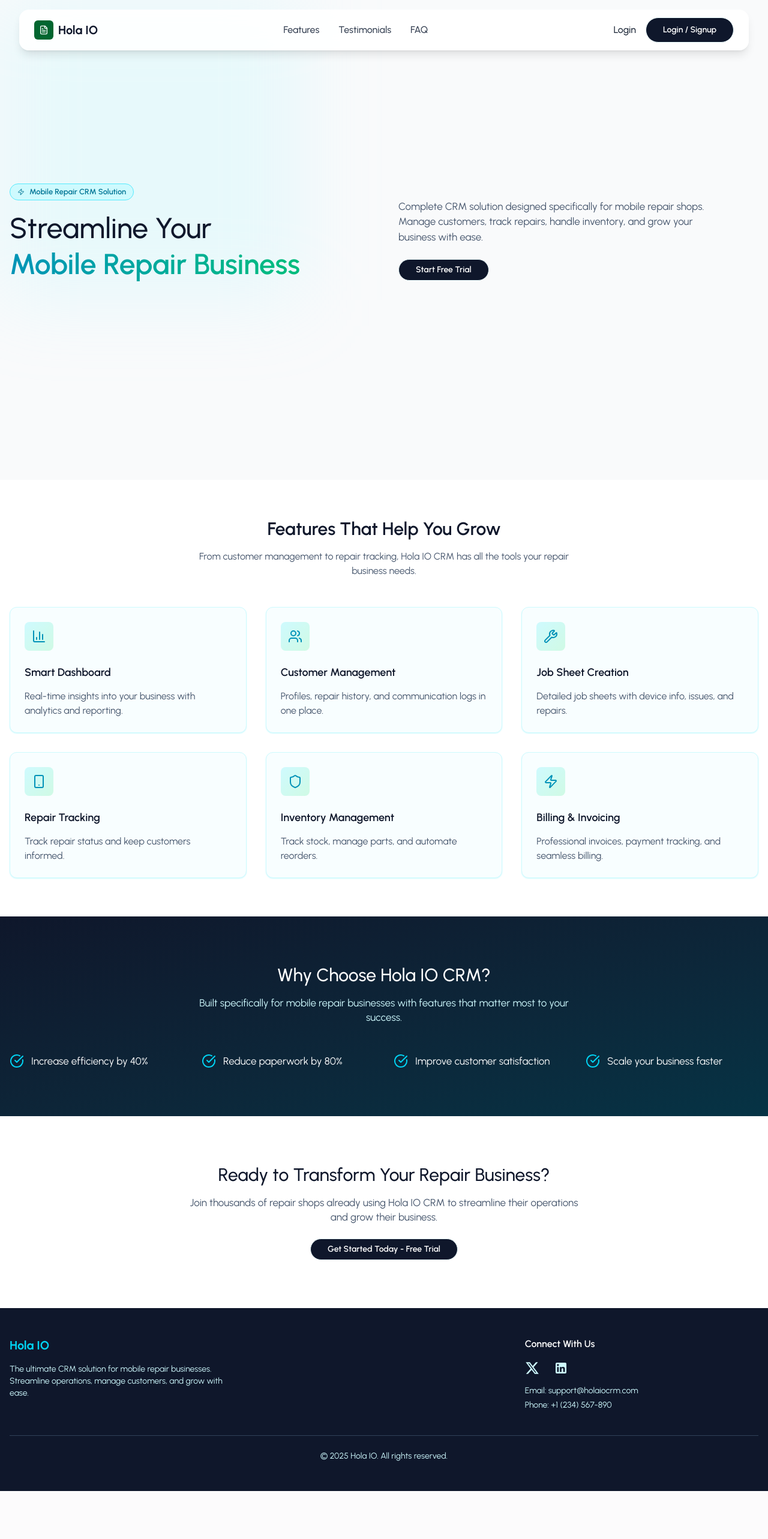
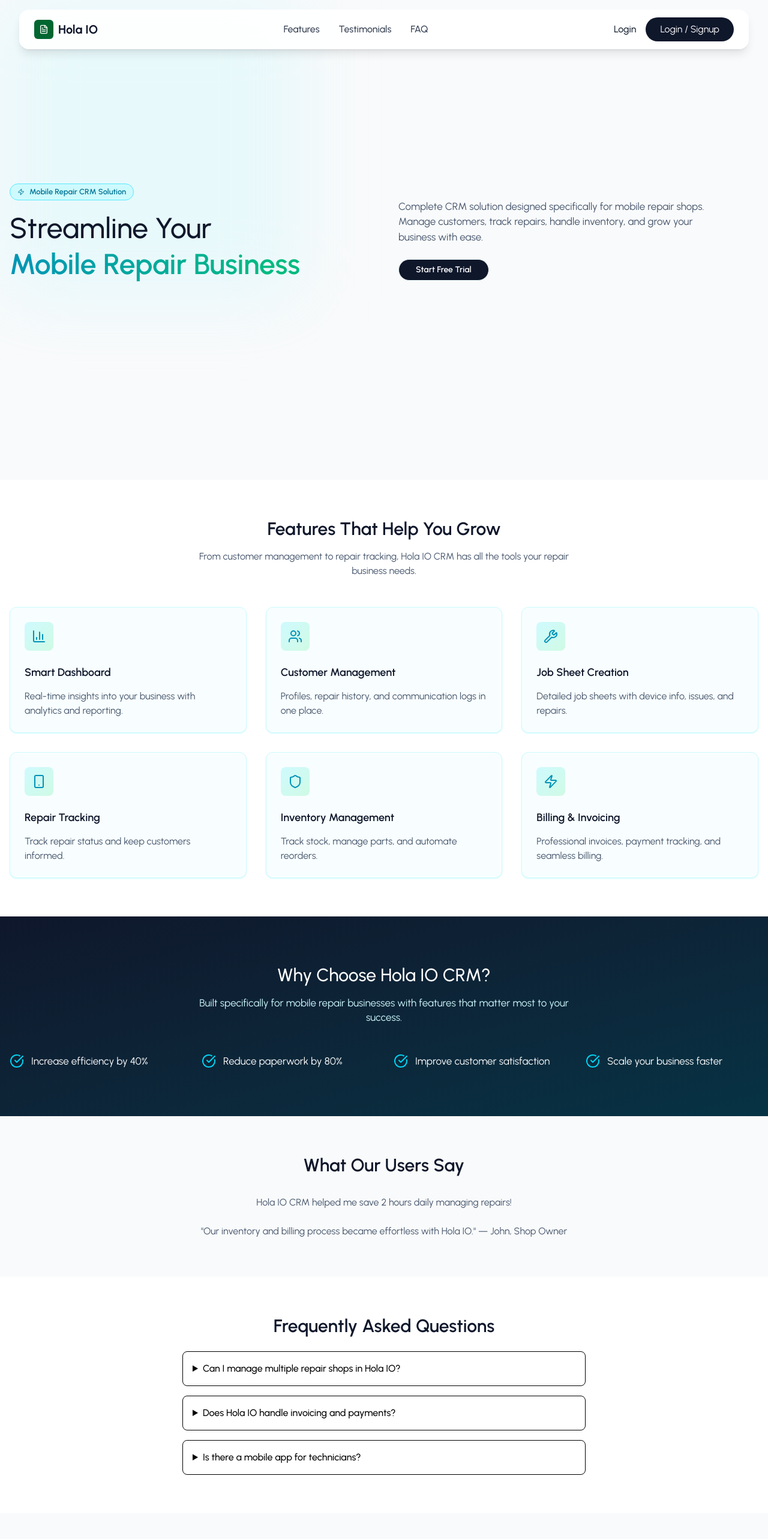
Before and after one commit to ivaibhavkulkarni/CRM-main-project, a React (Vite) app in the folder frontend/hola-io-crm/: page / in a window 1280 px wide. Shown: the top 2566 px of the page at 60% size. Before the commit the page ends 2486 px from the top, so only its background shows below. Built offline with nearby package versions, Linux system fonts and the light colour scheme.

Commit message:
Header fix and fq, testimonial ,

```diff
--- a/frontend/hola-io-crm/src/components/landing/Header.jsx
+++ b/frontend/hola-io-crm/src/components/landing/Header.jsx
@@ -1,79 +1,51 @@
-import { useState, useEffect } from "react"
-import { Link, Navigate, useNavigate } from 'react-router-dom'
-import { FileText, Menu, X} from "lucide-react"
+import { useState } from "react"
+import { Link, useNavigate } from 'react-router-dom'
+import { FileText, Menu, X } from "lucide-react"
 import ProfileDropdown from "../layout/ProfileDropdown"
 import { useAuth } from "../../context/AuthContext"
 import { Button } from "../ui/Button"
+
 const Header = () => {
+  const [isMenuOpen, setIsMenuOpen] = useState(false)
+  const { isAuthenticated, user, logout } = useAuth()
+  const navigate = useNavigate()
+  const [profileDropdownOpen, setProfileDropdownOpen] = useState(false)
 
-  const [isScrolled, setIsScrolled] = useState(false);
-  const [isMenuOpen, setIsMenuOpen] = useState(false);
-
-  const { isAuthenticated, user, logout } = useAuth();
-
-  const navigate = useNavigate()
-
-  const [profileDropdownOpen, setProfileDeopdownOpen] = useState(false);
-
-  useEffect(() => {
-    const handleScroll = () => {
-      setIsScrolled(window.scrollY > 10);
-    };
-    window.addEventListener("scroll", handleScroll);
-    return () => window.removeEventListener("scroll", handleScroll);
-
-
-  }, []);
+  // Close mobile menu after clicking
+  const handleLinkClick = (id) => {
+    const section = document.querySelector(id)
+    if (section) {
+      section.scrollIntoView({ behavior: "smooth" })
+    }
+    setIsMenuOpen(false)
+  }
 
   return (
-
-    <header
-  className={`fixed top-0 w-full z-50 transition-all duration-300`}
->
+    <header className="fixed top-0 w-full z-50">
       <div className="max-w-7xl mx-auto px-4 sm:px-6 lg:px-8 py-3 md:py-4">
         <div className="bg-white/90 backdrop-blur-md rounded-2xl border border-white/20 shadow-lg px-4 md:px-6 py-3 flex items-center justify-between">
 
-      {/* ===== Left Section (Logo + Name) ===== */}
+          {/* Logo */}
           <div className="flex items-center space-x-2">
             <div className="w-8 h-8 bg-green-800 rounded-md flex items-center justify-center">
               <FileText className="w-4 h-4 text-white" />
             </div>
-        <span className="text-lg md:text-xl font-bold text-slate-900">
-          Hola IO
-        </span>
+            <span className="text-lg md:text-xl font-bold text-slate-900">Hola IO</span>
           </div>
 
-      {/* ===== Desktop Menu ===== */}
+          {/* Desktop Menu */}
           <div className="hidden lg:flex lg:items-center lg:space-x-8">
-        <a
-          href="#features"
-          className="text-gray-700 hover:text-gray-900 font-medium transition-colors duration-200 relative after:absolute after:bottom-0 after:left-0 after:h-0.5 after:w-0 after:bg-black after:transition-all hover:after:w-full"
-        >
-          Features
-        </a>
-        <a
-          href="#testimonials"
-          className="text-gray-700 hover:text-gray-900 font-medium transition-colors duration-200 relative after:absolute after:bottom-0 after:left-0 after:h-0.5 after:w-0 after:bg-black after:transition-all hover:after:w-full"
-        >
-          Testimonials
-        </a>
-        <a
-          href="#faq"
-          className="text-gray-700 hover:text-gray-900 font-medium transition-colors duration-200 relative after:absolute after:bottom-0 after:left-0 after:h-0.5 after:w-0 after:bg-black after:transition-all hover:after:w-full"
-        >
-          FAQ
-        </a>
+            <button onClick={() => handleLinkClick("#features")} className="text-gray-700 hover:text-gray-900 font-medium">Features</button>
+            <button onClick={() => handleLinkClick("#testimonials")} className="text-gray-700 hover:text-gray-900 font-medium">Testimonials</button>
+            <button onClick={() => handleLinkClick("#faq")} className="text-gray-700 hover:text-gray-900 font-medium">FAQ</button>
           </div>
 
-      {/* ===== Right Section (Buttons / Profile) ===== */}
+          {/* Right Section */}
           <div className="hidden lg:flex items-center space-x-4">
             {isAuthenticated ? (
               <ProfileDropdown
                 isOpen={profileDropdownOpen}
-            onToggle={(e) => {
-              e.stopPropagation();
-              setProfileDeopdownOpen(!profileDropdownOpen);
-            }}
+                onToggle={() => setProfileDropdownOpen(!profileDropdownOpen)}
                 avatar={user?.avatar || ""}
                 companyName={user?.name || ""}
                 email={user?.email || ""}
@@ -81,79 +53,37 @@
               />
             ) : (
               <>
-            <Link
-              to="/login"
-              className="text-gray-800 hover:text-gray-900 font-medium transition-colors duration-200"
-            >
-              Login
-            </Link>
-            <Link
-              to="/signup"
-              className="bg-slate-900 text-xs md:text-sm font-semibold text-white px-6 md:px-7 py-2 md:py-2.5 rounded-full hover:bg-cyan-100 hover:text-slate-900 border border-cyan-50 hover:border-cyan-300 transition-colors cursor-pointer"
-            >
-              Login / Signup
-            </Link>
+                <Link to="/login" className="text-gray-800 hover:text-gray-900 font-medium">Login</Link>
+                <Link to="/signup" className="bg-slate-900 text-white px-6 py-2 rounded-full hover:bg-cyan-100 hover:text-slate-900 transition">Login / Signup</Link>
               </>
             )}
           </div>
 
-      {/* ===== Mobile Menu Button ===== */}
+          {/* Mobile Menu Button */}
           <div className="lg:hidden">
-        <button
-          onClick={() => setIsMenuOpen(!isMenuOpen)}
-          className="p-2 rounded-lg text-gray-700 hover:text-gray-900 hover:bg-gray-100 transition-colors duration-200"
-        >
+            <button onClick={() => setIsMenuOpen(!isMenuOpen)} className="p-2 rounded-lg text-gray-700 hover:text-gray-900 hover:bg-gray-100">
               {isMenuOpen ? <X className="w-6 h-6" /> : <Menu className="w-6 h-6" />}
             </button>
           </div>
         </div>
       </div>
 
-  {/* ===== Mobile Dropdown Menu ===== */}
+      {/* Mobile Dropdown Menu */}
       {isMenuOpen && (
         <div className="lg:hidden absolute top-full left-0 right-0 bg-white/95 backdrop-blur-md border-t border-gray-200 shadow-lg">
           <div className="px-4 py-3 space-y-1">
-        <a
-          href="#features"
-          className="block px-4 py-3 text-gray-700 hover:text-gray-900 hover:bg-gray-50 font-medium transition-colors duration-200"
-        >
-          Features
-        </a>
-        <a
-          href="#testimonials"
-          className="block px-4 py-3 text-gray-700 hover:text-gray-900 hover:bg-gray-50 font-medium transition-colors duration-200"
-        >
-          Testimonials
-        </a>
-        <a
-          href="#faq"
-          className="block px-4 py-3 text-gray-700 hover:text-gray-900 hover:bg-gray-50 font-medium transition-colors duration-200"
-        >
-          FAQ
-        </a>
+            <button onClick={() => handleLinkClick("#features")} className="block px-4 py-3 text-gray-700 hover:bg-gray-50 w-full text-left">Features</button>
+            <button onClick={() => handleLinkClick("#testimonials")} className="block px-4 py-3 text-gray-700 hover:bg-gray-50 w-full text-left">Testimonials</button>
+            <button onClick={() => handleLinkClick("#faq")} className="block px-4 py-3 text-gray-700 hover:bg-gray-50 w-full text-left">FAQ</button>
 
             <div className="border-t border-gray-200 my-2"></div>
 
             {isAuthenticated ? (
-          <div className="p-4">
-            <Button onClick={() => navigate("/dashboard")} className="w-full">
-              Go to Dashboard
-            </Button>
-          </div>
+              <Button onClick={() => { navigate("/dashboard"); setIsMenuOpen(false) }} className="w-full">Go to Dashboard</Button>
             ) : (
               <>
-            <Link
-              to="/login"
-              className="block px-4 py-3 text-gray-700 hover:text-gray-900 hover:bg-gray-50 font-medium transition-colors duration-200"
-            >
-              Login
-            </Link>
-            <Link
-              to="/signup"
-              className="block w-full text-center bg-gradient-to-r from-cyan-700 to-emerald-600 hover:opacity-90 text-white px-4 py-3 rounded-full font-semibold transition-all duration-200"
-            >
-              Login / Signup
-            </Link>
+                <Link to="/login" className="block px-4 py-3 text-gray-700 hover:bg-gray-50 w-full text-center">Login</Link>
+                <Link to="/signup" className="block w-full text-center bg-gradient-to-r from-cyan-700 to-emerald-600 text-white px-4 py-3 rounded-full">Login / Signup</Link>
               </>
             )}
           </div>
--- a/frontend/hola-io-crm/src/pages/LandingPage/LandingPage.jsx
+++ b/frontend/hola-io-crm/src/pages/LandingPage/LandingPage.jsx
@@ -138,8 +138,43 @@
           </div>
         </div>
 
+
+{/* Testimonials Section */}
+<section id="testimonials" className="bg-gray-50 w-full py-12 md:py-16 px-4">
+  <div className="container mx-auto text-center">
+    <h2 className="text-2xl md:text-3xl font-semibold text-slate-900 mb-8">What Our Users Say</h2>
+    <p className="text-slate-600 max-w-2xl mx-auto mb-6">
+      Hola IO CRM helped me save 2 hours daily managing repairs!
+    </p>
+    <p className="text-slate-600 max-w-2xl mx-auto">
+      "Our inventory and billing process became effortless with Hola IO." — John, Shop Owner
+    </p>
+  </div>
+</section>
+
+{/* FAQ Section */}
+<section id="faq" className="bg-white w-full py-12 md:py-16 px-4">
+  <div className="container mx-auto max-w-2xl">
+    <h2 className="text-2xl md:text-3xl text-slate-900 font-semibold mb-6 text-center">Frequently Asked Questions</h2>
+    <div className="space-y-4">
+      <details className="p-4 border rounded-lg">
+        <summary className="font-medium cursor-pointer">Can I manage multiple repair shops in Hola IO?</summary>
+        <p className="mt-2 text-slate-600">Yes, our CRM supports multiple locations and shops under a single account.</p>
+      </details>
+      <details className="p-4 border rounded-lg">
+        <summary className="font-medium cursor-pointer">Does Hola IO handle invoicing and payments?</summary>
+        <p className="mt-2 text-slate-600">Absolutely! You can create invoices, track payments, and send them directly to customers.</p>
+      </details>
+      <details className="p-4 border rounded-lg">
+        <summary className="font-medium cursor-pointer">Is there a mobile app for technicians?</summary>
+        <p className="mt-2 text-slate-600">Yes, our mobile app allows technicians to update repair status in real-time.</p>
+      </details>
+    </div>
+  </div>
+</section>
+
         {/* CTA Section */}
-        <div className="relative z-10 py-12 md:py-20 px-4 bg-white">
+        <div className="relative z-10 py-12 md:py-20 px-4 bg-gray-50">
           <div className="container mx-auto text-center">
             <h2 className="text-xl md:text-2xl lg:text-3xl font-medium mb-4 text-slate-900">
               Ready to Transform Your Repair Business?
```
Lines whose indentation alone changed are shown as unchanged.
